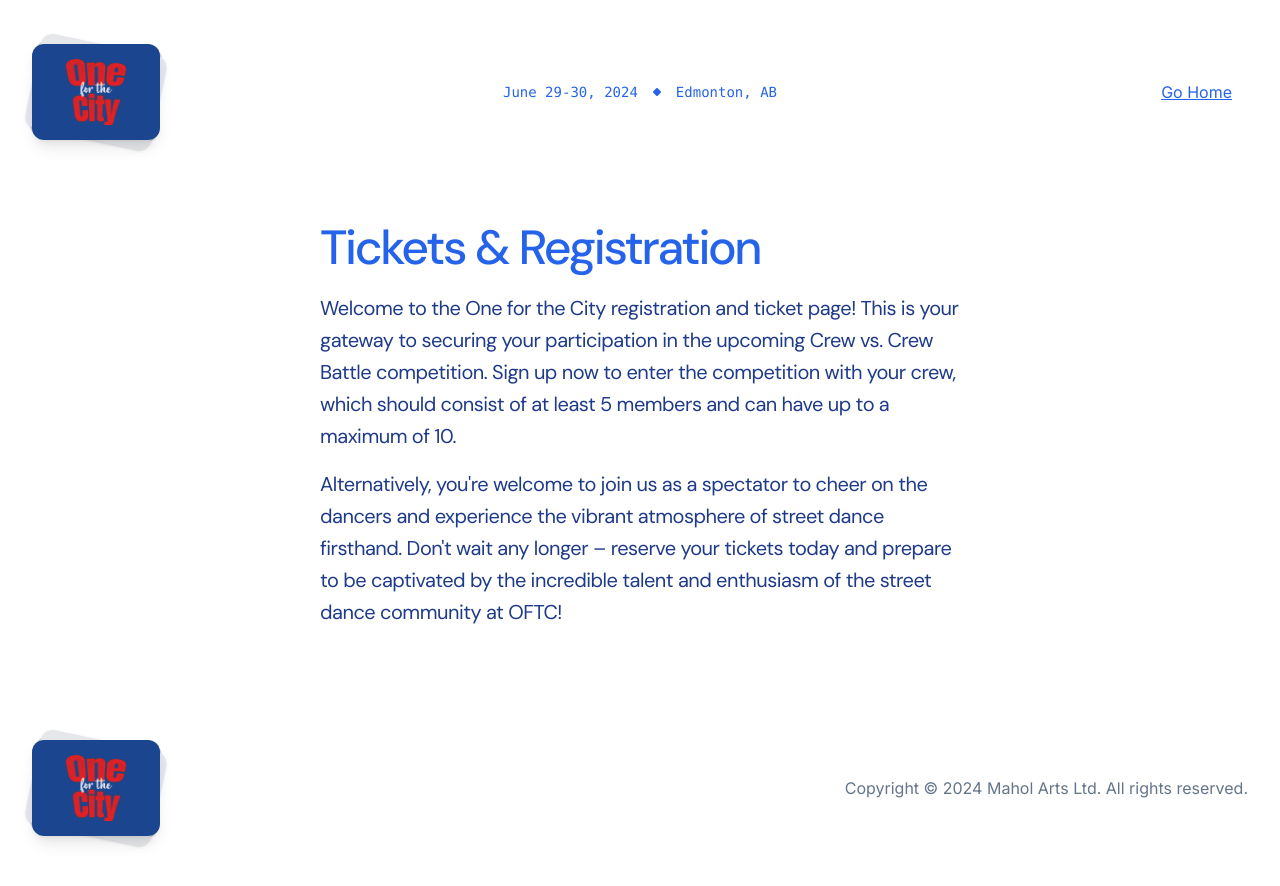
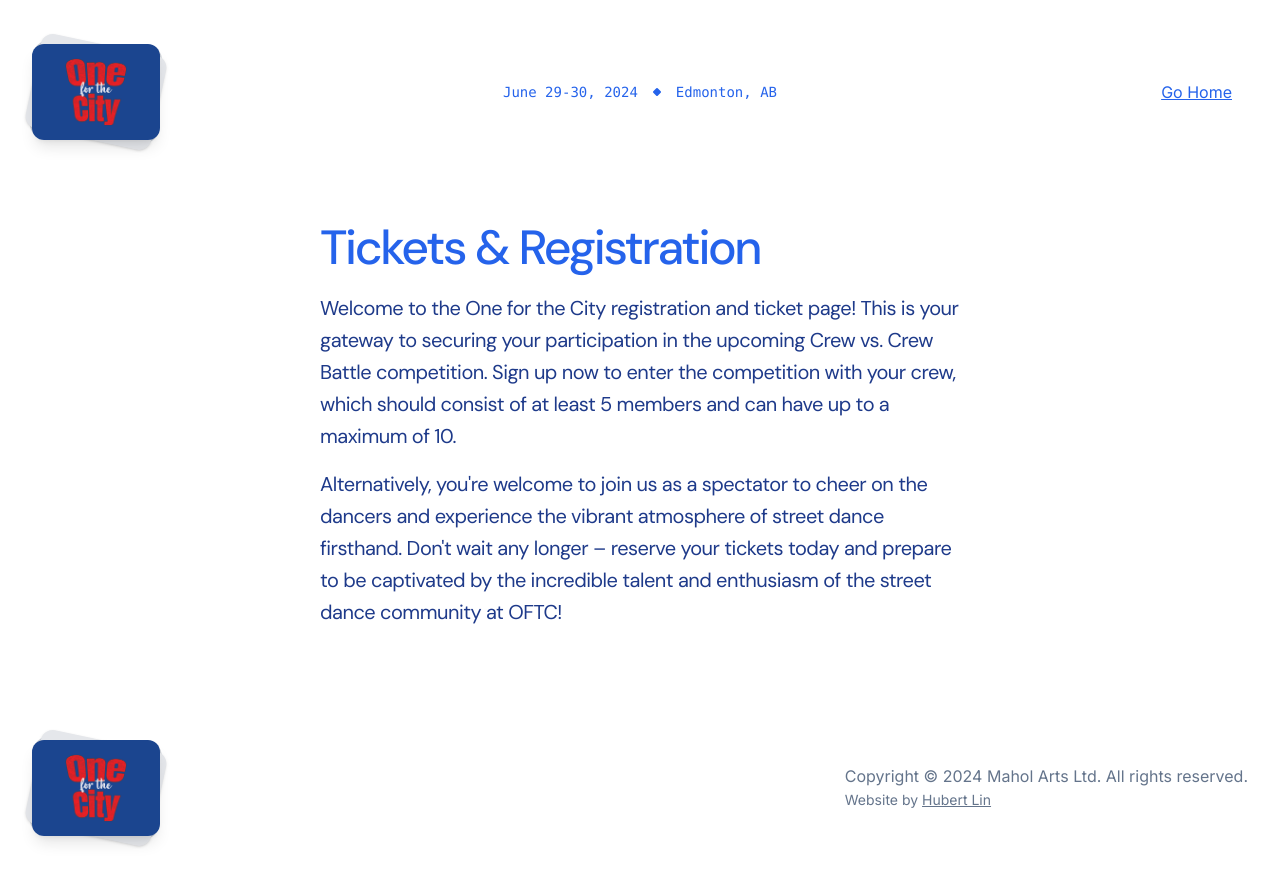
Before and after one commit to linhub15/oneforthecity, a Next.js app: page /tickets in a window 1280 px wide. Shown: the top 886 px of the page. Built offline with nearby package versions, Linux system fonts and the light colour scheme.

Commit message:
feat: add sponsors

```diff
--- a/src/components/Footer.tsx
+++ b/src/components/Footer.tsx
@@ -9,10 +9,21 @@ export function Footer() {
         <Link href="/">
           <Logo />
         </Link>
-        <p className="mt-6 text-base text-center text-slate-500 md:mt-0">
-          Copyright &copy; {new Date().getFullYear()}{" "}
-          Mahol Arts Ltd. All rights reserved.
-        </p>
+        <div>
+          <p className="mt-6 text-base text-center text-slate-500 md:mt-0">
+            Copyright &copy; {new Date().getFullYear()}{" "}
+            Mahol Arts Ltd. All rights reserved.
+          </p>
+          <p className="text-sm text-slate-500">
+            Website by{" "}
+            <a
+              className="underline hover:text-slate-400"
+              href="https://www.linkedin.com/in/linhub"
+            >
+              Hubert Lin
+            </a>
+          </p>
+        </div>
       </Container>
     </footer>
   );
--- a/src/components/Hotels.tsx
+++ b/src/components/Hotels.tsx
@@ -73,7 +73,7 @@ function Card({ hotel }: { hotel: Hotel }) {
             {hotel.name} •{" "}
             <span className="font-normal text-gray-800">{hotel.room}</span>
           </h3>
-          <a className="mt-1 text-sm text-gray-500" href={hotel.link} target="_blank">{hotel.address}</a>
+          <a className="mt-1 text-sm text-gray-500" href={hotel.link} target="_blank" rel="noreferrer">{hotel.address}</a>
           <p className="mt-1 text-sm text-gray-500">{hotel.description}</p>
         </div>
         <div className="absolute inset-x-0 top-0 flex h-72 items-end justify-end overflow-hidden rounded-lg p-4">
--- a/src/components/Sponsors.tsx
+++ b/src/components/Sponsors.tsx
@@ -1,7 +1,9 @@
-import Image, { StaticImageData } from "next/image";
+import Image, { type StaticImageData } from "next/image";
 
 import { Container } from "@/components/Container";
 import stanceImage from "@/images/sponsors/stance.png";
+import eacImage from "@/images/sponsors/eac.png";;
+import edmontonImage from "@/images/sponsors/edmonton.png";
 
 type Sponsor = {
   name: string;
@@ -10,6 +12,8 @@ type Sponsor = {
 };
 const sponsors: Sponsor[] = [
   { name: "Stance elements", logo: stanceImage, link: "" },
+  { name: "Edmonton Arts Council", logo: eacImage, link: "" },
+  { name: "City of Edmonton", logo: edmontonImage, link: "" },
 ];
 
 export function Sponsors() {
```
Also changed, not shown: src/images/sponsors/eac.png (added), src/images/sponsors/edmonton.png (added).
